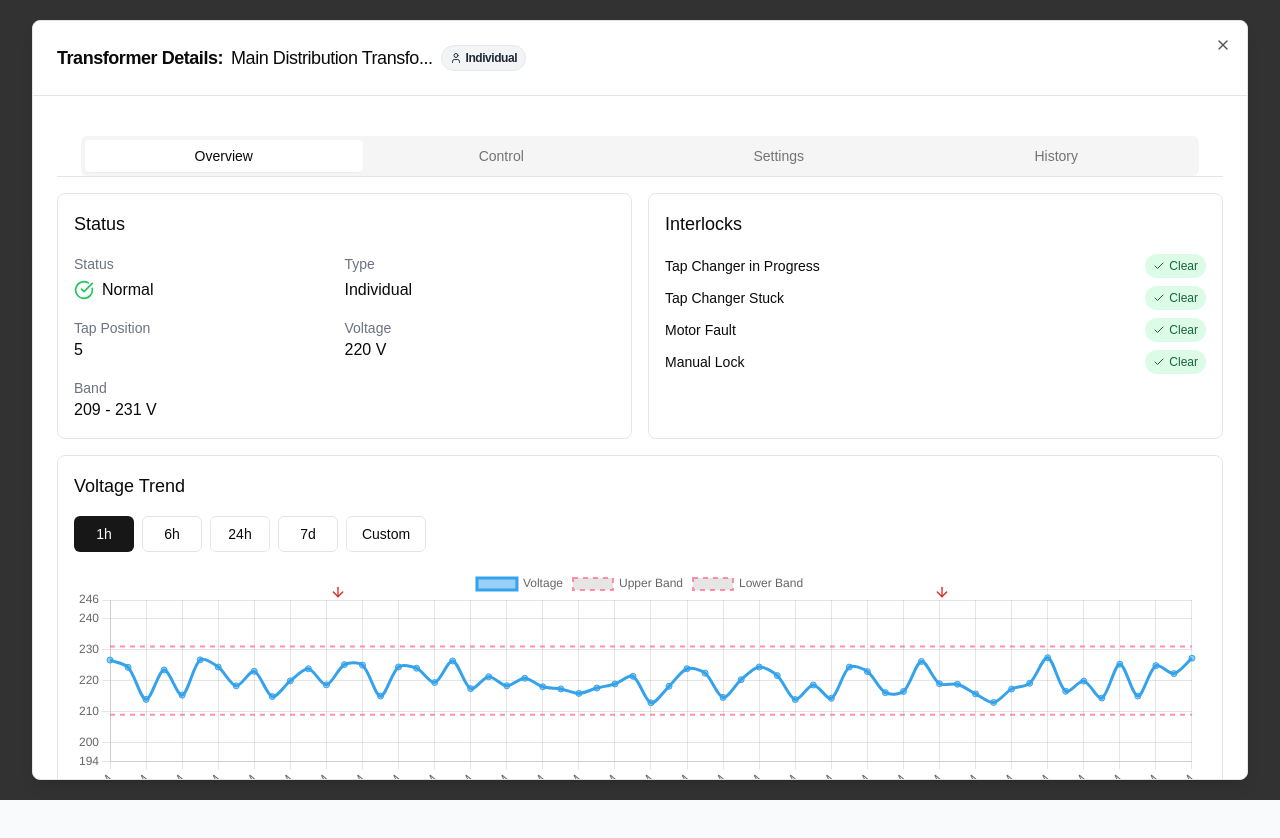
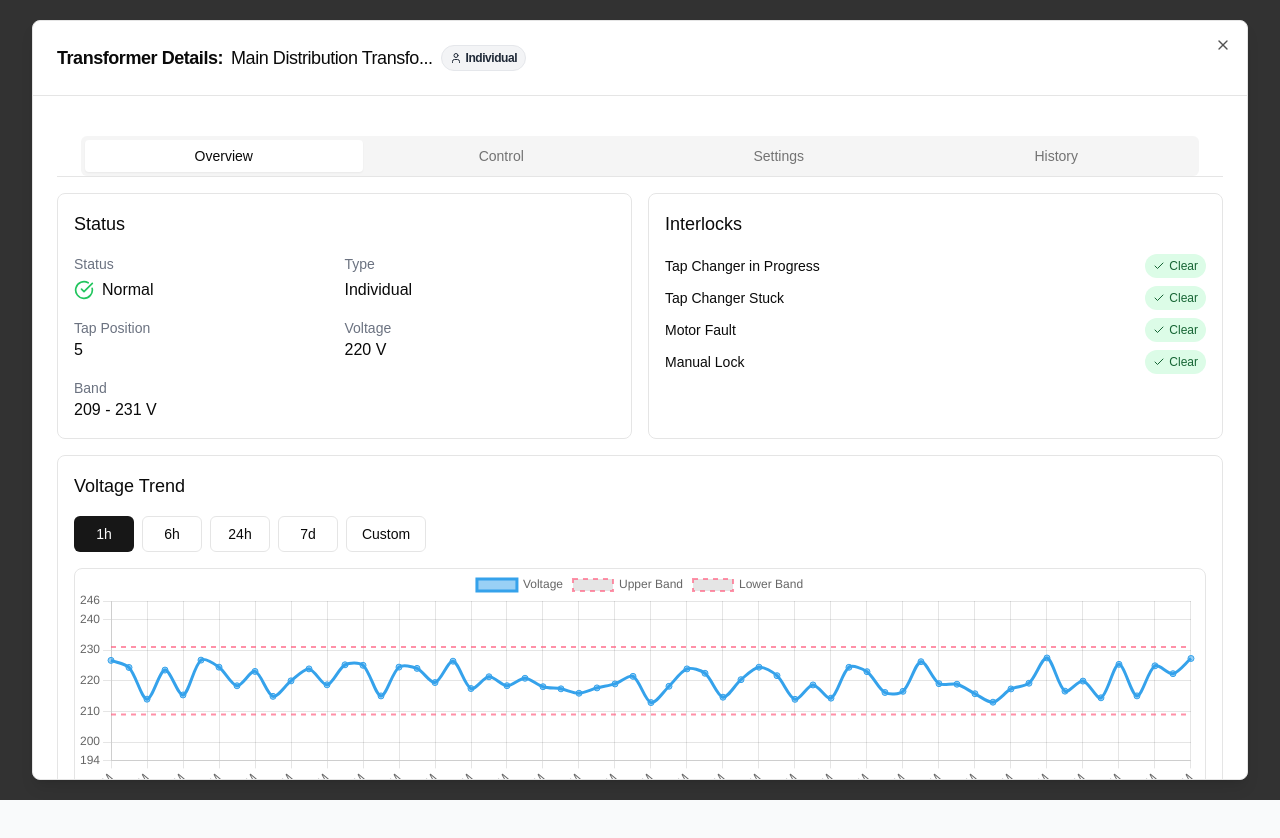
Before and after one commit to HenilJainIO/automatic_voltage_regulator, a Next.js app: page / in a window 1280 px wide. Both pictures are taken after a click on the element 226 px from the left and 376 px from the top of the page. Built offline with nearby package versions, Linux system fonts and the light colour scheme.

Commit message:
fix: resolve tap change event overlap in voltage chart
Fix z-index and positioning issues to prevent overlap with Quick Controls.

#VERCEL_SKIP

Co-authored-by: Henil <132571378+HenilJainIO@users.noreply.github.com>

```diff
--- a/components/enhanced-voltage-chart.tsx
+++ b/components/enhanced-voltage-chart.tsx
@@ -232,39 +232,15 @@ export function EnhancedVoltageChart({ voltageBand, currentVoltage }: EnhancedVo
         )}
       </div>
 
-      {/* Chart */}
-      <div className="h-64 w-full relative overflow-hidden min-h-[200px] sm:h-64">
-        <Line data={data} options={options} />
-
-        {/* Tap Change Markers */}
-        {tapChangeEvents.map((event, index) => {
-          const labelIndex = labels.findIndex((label) => label === event.time)
-          if (labelIndex === -1) return null
-
-          const xPosition = (labelIndex / (labels.length - 1)) * 100
-
-          return (
-            <div
-              key={index}
-              className="absolute top-4 cursor-pointer"
-              style={{ left: `${xPosition}%`, transform: "translateX(-50%)" }}
-              onClick={() => setShowAnnotationDialog(index)}
-            >
-              <div className="flex flex-col items-center">
-                {event.direction === "raise" ? (
-                  <ArrowUp className="h-4 w-4 text-green-600" />
-                ) : (
-                  <ArrowDown className="h-4 w-4 text-red-600" />
-                )}
-                {event.annotation && <MessageSquare className="h-3 w-3 text-blue-600 mt-1" />}
-              </div>
-            </div>
-          )
-        })}
+      {/* Chart Container with proper containment */}
+      <div className="relative">
+        <div className="h-64 w-full relative overflow-hidden min-h-[200px] sm:h-64 border rounded-lg bg-white">
+          <Line data={data} options={options} />
+        </div>
       </div>
 
-      {/* Tap Change Events List */}
-      <div className="rounded-lg border p-4">
+      {/* Tap Change Events List - Moved outside chart container */}
+      <div className="rounded-lg border p-4 bg-white">
         <h4 className="font-medium mb-2">Tap Change Events</h4>
         <div className="max-h-32 overflow-y-auto">
           {tapChangeEvents.length === 0 ? (
```
